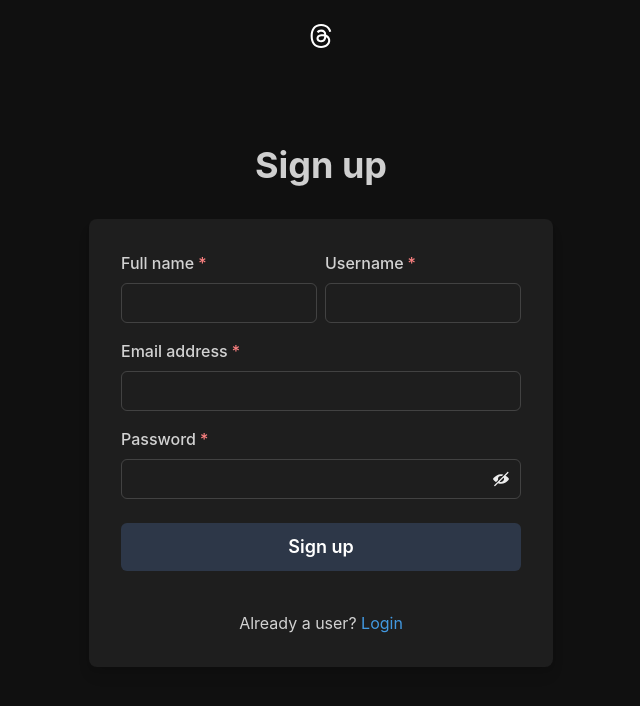
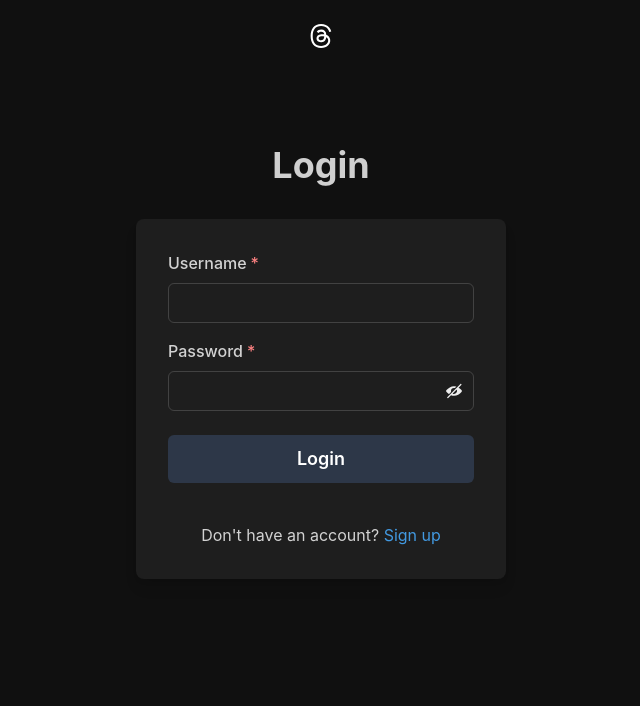
Before and after one commit to Anzuanas/Thread-clone-frontend, a React (Vite) app: page /auth in a window 1280 px wide. Shown: the top 706 px of the page, without its empty margins (319-959 px from the left). Built offline with nearby package versions, Linux system fonts and the light colour scheme.

Commit message:
Login component added

```diff
--- /dev/null
+++ b/src/components/Login.jsx
@@ -0,0 +1,78 @@
+import {
+    Flex,
+    Box,
+    FormControl,
+    FormLabel,
+    Input,
+    InputGroup,
+    InputRightElement,
+    Stack,
+    Button,
+    Heading,
+    Text,
+    useColorModeValue,
+    Link,
+  } from '@chakra-ui/react'
+  import { useState } from 'react'
+  import { ViewIcon, ViewOffIcon } from '@chakra-ui/icons'
+
+  export default function Login() {
+    const [showPassword, setShowPassword] = useState(false)
+
+    return (
+      <Flex
+        align={'center'}
+        justify={'center'}>
+        <Stack spacing={8} mx={'auto'} maxW={'lg'} py={12} px={6}>
+          <Stack align={'center'}>
+            <Heading fontSize={'4xl'} textAlign={'center'}>
+            Login
+            </Heading>
+          </Stack>
+          <Box
+            rounded={'lg'}
+            bg={useColorModeValue('white', 'gray.dark')}
+            boxShadow={'lg'}
+            p={8}>
+            <Stack spacing={4}>
+              <FormControl isRequired>
+                <FormLabel>Username</FormLabel>
+                <Input type="text" />
+              </FormControl>
+              <FormControl  isRequired>
+                <FormLabel>Password</FormLabel>
+                <InputGroup>
+                  <Input type={showPassword ? 'text' : 'password'} />
+                  <InputRightElement h={'full'}>
+                    <Button
+                      variant={'ghost'}
+                      onClick={() => setShowPassword((showPassword) => !showPassword)}>
+                      {showPassword ? <ViewIcon /> : <ViewOffIcon />}
+                    </Button>
+                  </InputRightElement>
+                </InputGroup>
+              </FormControl>
+              <Stack spacing={10} pt={2}>
+                <Button
+                  loadingText="Submitting"
+                  size="lg"
+                  bg={useColorModeValue("gray.600","gray.700")}
+                  color={'white'}
+                  _hover={{
+                    bg: useColorModeValue("gray.700","gray.800"),
+                  }}
+                  >
+                  Login
+                </Button>
+              </Stack>
+              <Stack pt={6}>
+                <Text align={'center'}>
+                  Don&apos;t have an account? <Link color={'blue.400'}>Sign up</Link>
+                </Text>
+              </Stack>
+            </Stack>
+          </Box>
+        </Stack>
+      </Flex>
+    )
+  }
--- a/src/pages/AuthPage.jsx
+++ b/src/pages/AuthPage.jsx
@@ -1,10 +1,11 @@
+import Login from "../components/Login"
 import SignupCard from "../components/SignUpCard"
 
 
 const AuthPage = () => {
   return (
     <>
-      <SignupCard/>
+      <Login/>
     </>
   )
 }
```
